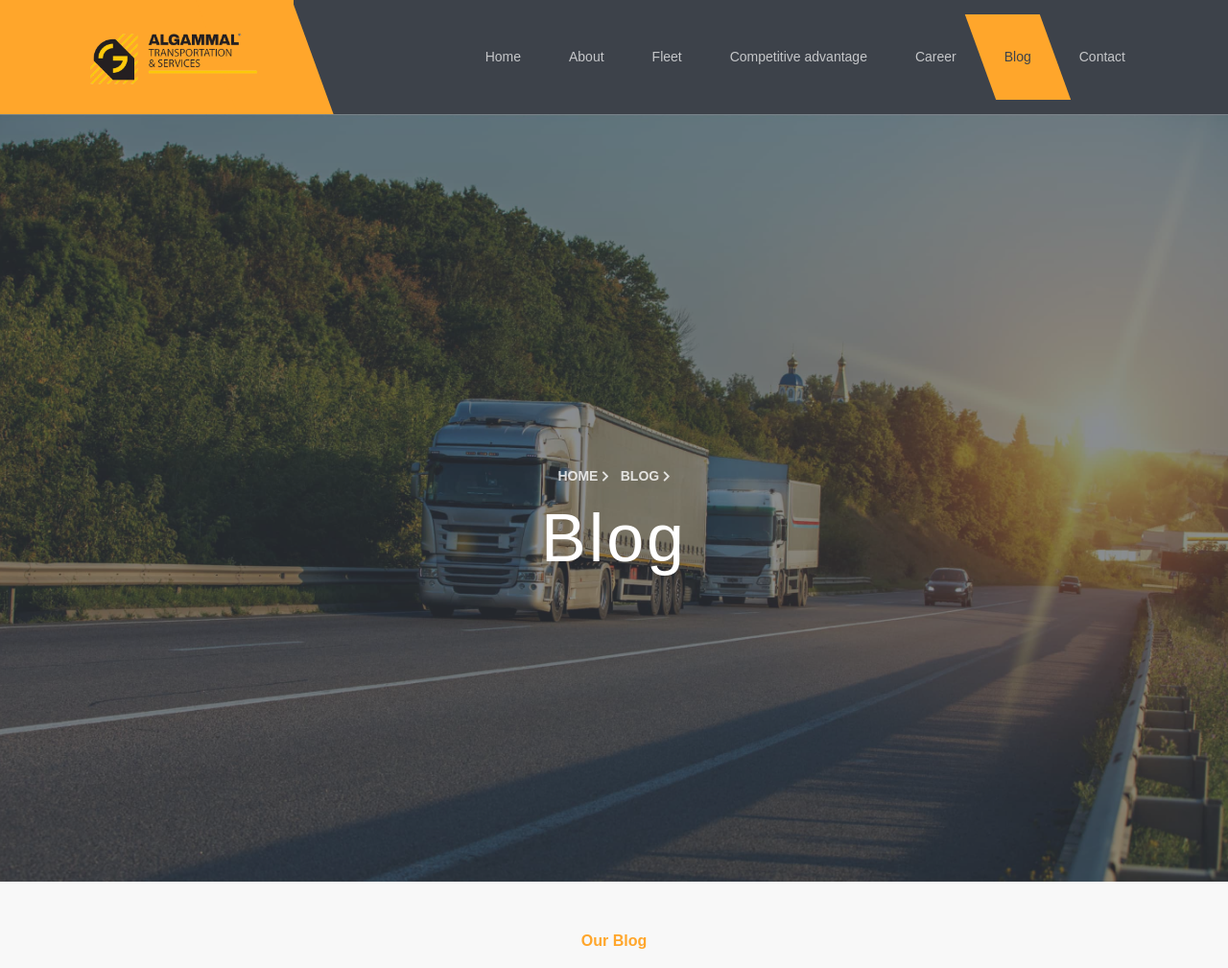
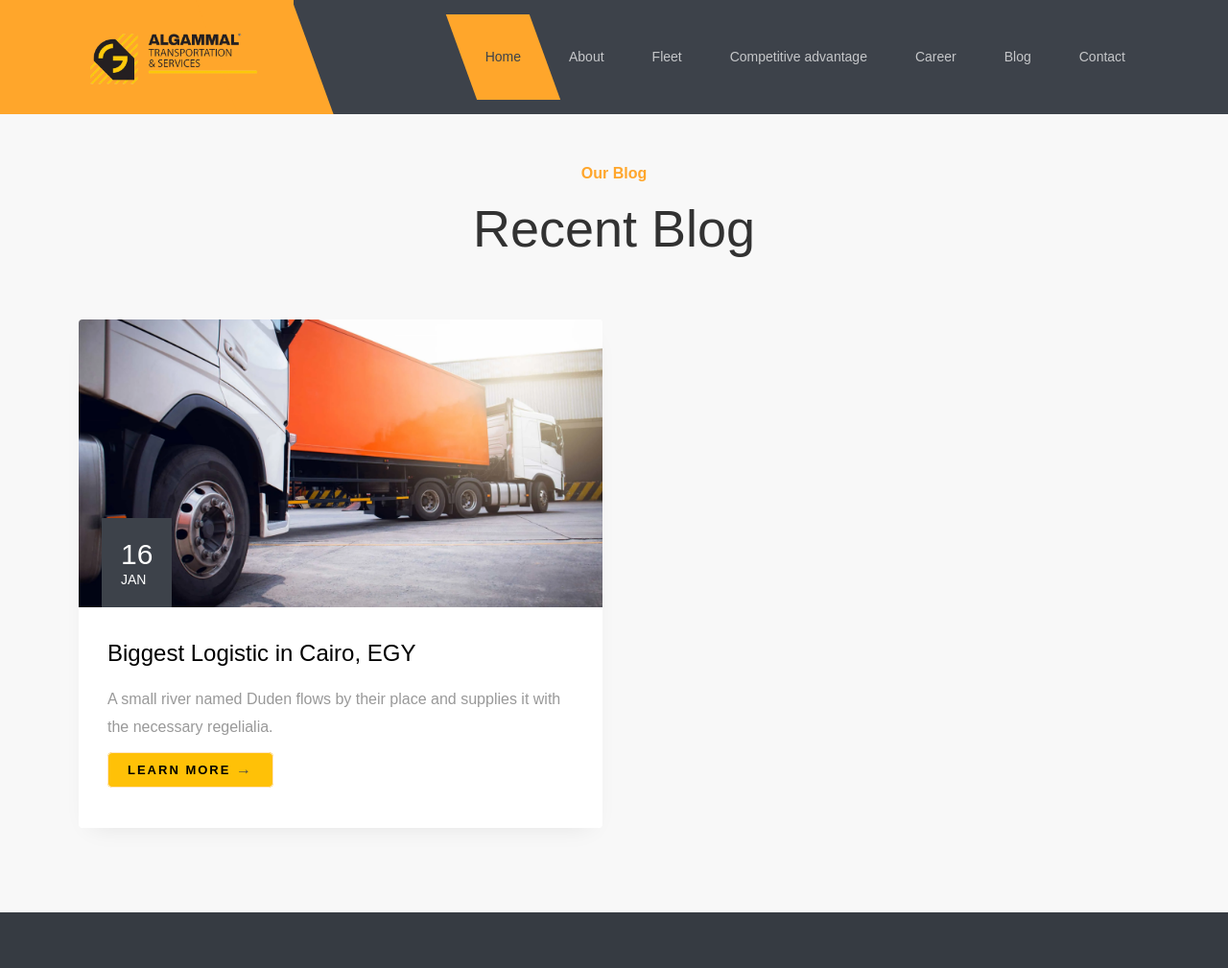
Before and after one commit to AbduAllah-Nadi-Hassan/al-gammal_logistics, a Django app: template al_gammal_logistics/homepage/templates/homepage/blog.html in a window 1280 px wide. Shown: the top 1009 px of the page at 96% size. Run offline with Django 5.2, Linux system fonts and the light colour scheme; the template is opened without the code that fills it: most values are stand-ins (such as "Sample title", 1, 10 or a date in 2020); some libraries are stand-ins or nearby versions.

Commit message:
change in contnet in blog

```diff
--- a/al_gammal_logistics/homepage/templates/homepage/blog.html
+++ b/al_gammal_logistics/homepage/templates/homepage/blog.html
@@ -1,6 +1,7 @@
 {% load static %}
 <!DOCTYPE html>
 <html lang="en">
+
 <head>
     <meta charset="UTF-8">
     <meta name="viewport" content="width=device-width, initial-scale=1.0">
@@ -16,21 +17,35 @@
 
     <style>
         .btn-custom {
-            background-color: #ffc107; /* Default background color */
-            color: white; /* Default text color */
-            padding: 10px 20px; /* Padding around the button */
-            text-decoration: none; /* Remove underline from the link */
-            border-radius: 5px; /* Rounded corners */
-            transition: background-color 0.3s ease; /* Smooth transition for hover effect */
+            background-color: #ffc107;
+            /* Default background color */
+            color: white;
+            /* Default text color */
+            padding: 10px 20px;
+            /* Padding around the button */
+            text-decoration: none;
+            /* Remove underline from the link */
+            border-radius: 5px;
+            /* Rounded corners */
+            transition: background-color 0.3s ease;
+            /* Smooth transition for hover effect */
         }
 
         .btn-custom:hover {
-            background-color: #e3aa00; /* Background color on hover */
-            color: #ffffff; /* Text color on hover */
+            background-color: #e3aa00;
+            /* Background color on hover */
+            color: #ffffff;
+            /* Text color on hover */
         }
 
+        .arrow {
+            font-size: 1rem;
+            color: #4B4B4B;
+            /* Arrow color similar to the gray in the image */
+        }
     </style>
 </head>
+
 <body>
 
     <!-- Loading Screen -->
@@ -51,12 +66,13 @@
             </button>
             <div class="collapse navbar-collapse" id="navbarSupportedContent">
                 <ul class="navbar-nav ms-auto mb-2 mb-lg-0">
-                        <li class="nav-item"><a class="nav-link" href="{% url 'homepage:index' %}">Home</a></li>
+                    <li class="nav-item"><a class="nav-link active" href="{% url 'homepage:index' %}">Home</a></li>
                     <li class="nav-item"><a class="nav-link" href="{% url 'homepage:about' %}">About</a></li>
                     <li class="nav-item"><a class="nav-link" href="{% url 'homepage:fleet' %}">Fleet</a></li>
-                        <li class="nav-item"><a class="nav-link" href="{% url 'homepage:advantage' %}">Competitive advantage</a></li>
+                    <li class="nav-item"><a class="nav-link" href="{% url 'homepage:advantage' %}">Competitive
+                            advantage</a></li>
                     <li class="nav-item"><a class="nav-link" href="{% url 'homepage:career' %}">Career</a></li>
-                        <li class="nav-item"><a class="nav-link active" href="{% url 'homepage:blog' %}">Blog</a></li>
+                    <li class="nav-item"><a class="nav-link" href="{% url 'homepage:blog' %}">Blog</a></li>
                     <li class="nav-item"><a class="nav-link" href="{% url 'homepage:contact' %}">Contact</a></li>
                 </ul>
             </div>
@@ -66,7 +82,7 @@
 
     <!-- section 2  -->
 
-        <section class="hero-wrap hero-wrap-2" style="background-image: url('images/bg-2.jpg');">
+    <!-- <section class="hero-wrap hero-wrap-2" style="background-image: url('images/bg-2.jpg');">
         <div class="overlay"></div>
         <div class="container">
             <div class="row no-gutters slider-text align-items-center justify-content-center">
@@ -78,7 +94,7 @@
                 </div>
             </div>
         </div>
-        </section>
+    </section> -->
 
 
 
@@ -94,30 +110,28 @@
                     <h2>Recent Blog</h2>
                 </div>
             </div>
-            <div class="row justify-content-center">
+            <div class="row">
 
-                <div class="col-md-6 col-lg-4 d-flex">
+                <!-- 1 -->
+                <div class="col-md-6 col-lg-6 d-flex">
                     <div class="blog-entry justify-content-end aos-init aos-animate" data-aos="fade-up"
                         data-aos-duration="1000" data-aos-delay="100">
                         <a href="article .html" class="block-20 img d-flex align-items-end"
-                            style="background-image: url('images/banner-bg.webp');">
+                            style="background-image: url('{% static 'homepage/images/banner-bg.webp' %}');">
                             <div class="meta-date mb-0 ms-4">
                                 <span>16</span>
                                 <small>Jan</small>
                             </div>
                         </a>
                         <div class="text">
-                            <!-- <p class="meta"><span><i class="fa fa-user me-1"></i>Admin</span> <span><a href="#"><i
-                                            class="fa fa-comment me-1"></i> 3 Comments</a></span></p> -->
                             <h3 class="heading mb-3"><a href="#">Biggest Logistic in Cairo, EGY</a></h3>
                             <p>A small river named Duden flows by their place and supplies it with the necessary
                                 regelialia.</p>
-
-                                <p><a href="article .html" class="btn-custom">Learn More</a></p>
-
+                            <p><a href="article.html" class="btn-custom">Learn More <span class="arrow">&#8594;</span></a></p>
                         </div>
                     </div>
                 </div>
+
             </div>
         </div>
 
@@ -125,18 +139,29 @@
 
 
     <!-- footer -->
+
     <footer class="ftco-footer">
 
         <div class="container-fluid px-0 py-5 bg-darken">
             <div class="container-xl">
                 <div class="row">
-                        <div class="col-md-12 text-center">
-                            <p class="mb-0" style="color: rgba(255,255,255,.5); font-size: 13px;">Copyright ©
-                                <script type="text/javascript" async=""
-                                    src="https://www.google-analytics.com/analytics.js"></script>
-                                <script>document.write(new Date().getFullYear());</script>2024 All rights reserved | This
-                                template is made with <i class="fa fa-heart color-danger" aria-hidden="true"></i> by <a
-                                    href="" target="_blank" rel="nofollow noopener">Nada gamal</a>
+
+
+                    <div class="col-md-6 text-center">
+                        <iframe id="location"
+                            src="https://www.google.com/maps/embed?pb=!1m18!1m12!1m3!1d227751.55269257154!2d31.224163327718493!3d29.94173548220289!2m3!1f0!2f0!3f0!3m2!1i1024!2i768!4f13.1!3m3!1m2!1s0x14584712e964f1b5%3A0x25813575b74961c3!2sAlGammal%20Contracting!5e0!3m2!1sen!2seg!4v1725178153486!5m2!1sen!2seg"
+                            width="500" height="400" style="border:0;" allowfullscreen="" loading="lazy"
+                            referrerpolicy="no-referrer-when-downgrade"></iframe>
+                    </div>
+
+                    <div class="col-md-6 text-center">
+
+                        <p>Phone: <a href="tel:+201200000416"> <span class="icon fa fa-phone"></span> +20 120 0000 416</a></p>
+                    </div>
+
+                    <div class="col-md-12 text-center p-3">
+                        <p class="mb-0" style="color: rgba(255,255,255,.5); font-size: 13px;">
+                            <small>&copy; Copyright {{year}}, Al-Gammal Transportation and Services</small>
                         </p>
                     </div>
                 </div>
@@ -161,16 +186,17 @@
         ScrollReveal({
             reset: true,
             distance: '60px',
-             duration:2500,
-             delay:400
+            duration: 2500,
+            delay: 400
         });
 
 
-            ScrollReveal().reveal('.w-100 ,.head', { delay: 600,origin:'left' });
-            ScrollReveal().reveal('.subheading ', { delay: 700,origin:'right' });
-            ScrollReveal().reveal('.mb-4 ', { delay: 700,origin:'right' });
+        ScrollReveal().reveal('.w-100 ,.head', { delay: 600, origin: 'left' });
+        ScrollReveal().reveal('.subheading ', { delay: 700, origin: 'right' });
+        ScrollReveal().reveal('.mb-4 ', { delay: 700, origin: 'right' });
 
     </script>
 
 </body>
+
 </html>
```
Lines whose indentation alone changed are shown as unchanged.
